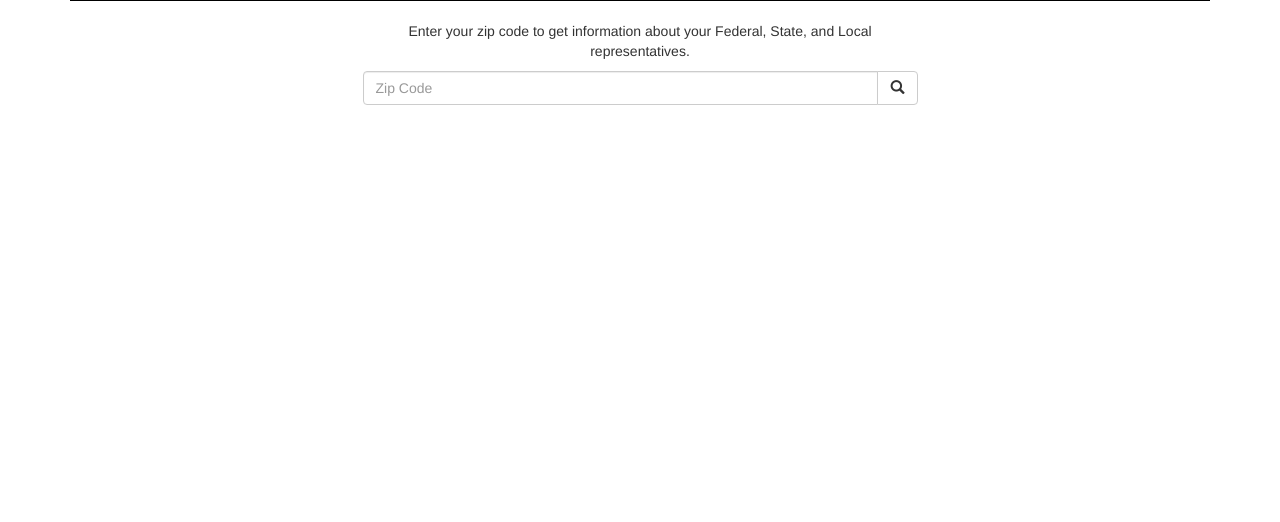
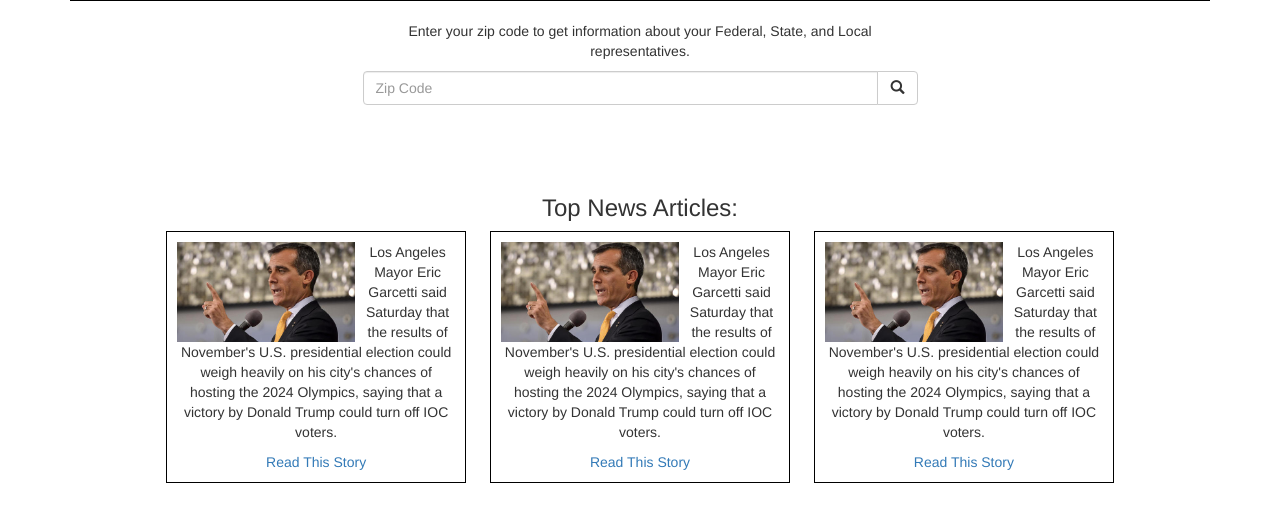
Before and after one commit to colinmcdaniel/MyPolity, a PHP site: page / in a window 1280 px wide. Shown: the part 194-716 px from the top of the page. Run offline with PHP 8.4, Linux system fonts and the light colour scheme; some libraries are stand-ins or nearby versions.

Commit message:
finished basic html skeleton

```diff
--- a/assets/css/style.css
+++ b/assets/css/style.css
@@ -4,3 +4,20 @@
 #myPolity{
   margin-left: 10px;
 }
+#news-section{
+  margin-top: 70px;
+}
+.news-image{
+  float: left;
+  height: 100px;
+}
+.news-story{
+  border: 1px solid black;
+  padding: 10px;
+  display: inline-block;
+  width: 300px;
+  margin: 0px 10px 20px 10px;
+}
+.news-image{
+  margin-right: 5px;
+}
--- a/index.html
+++ b/index.html
@@ -65,5 +65,31 @@
     </div>
   </div>
 
+  <div class="row" id="news-section">
+    <div class="col-md-12 text-center">
+      <h3>Top News Articles:</h3>
+      <div class="news-story">
+        <img class="news-image" src="assets/images/sampleimage1.jpg"/>
+        <p class="news-snippet">
+          Los Angeles Mayor Eric Garcetti said Saturday that the results of November's U.S. presidential election could weigh heavily on his city's chances of hosting the 2024 Olympics, saying that a victory by Donald Trump could turn off IOC voters.
+        </p>
+        <a href="http://www.latimes.com/local/lanow/la-me-ln-garcetti-olympics-20160807-snap-story.html">Read This Story</a>
+      </div>
+      <div class="news-story">
+        <img class="news-image" src="assets/images/sampleimage1.jpg"/>
+        <p class="news-snippet">
+          Los Angeles Mayor Eric Garcetti said Saturday that the results of November's U.S. presidential election could weigh heavily on his city's chances of hosting the 2024 Olympics, saying that a victory by Donald Trump could turn off IOC voters.
+        </p>
+        <a href="http://www.latimes.com/local/lanow/la-me-ln-garcetti-olympics-20160807-snap-story.html">Read This Story</a>
+      </div>
+      <div class="news-story">
+        <img class="news-image" src="assets/images/sampleimage1.jpg"/>
+        <p class="news-snippet">
+          Los Angeles Mayor Eric Garcetti said Saturday that the results of November's U.S. presidential election could weigh heavily on his city's chances of hosting the 2024 Olympics, saying that a victory by Donald Trump could turn off IOC voters.
+        </p>
+        <a href="http://www.latimes.com/local/lanow/la-me-ln-garcetti-olympics-20160807-snap-story.html">Read This Story</a>
+      </div>
+    </div>
+  </div>
 </body>
 </html>
```
Also changed, not shown: assets/images/sampleimage1.jpg (added).
